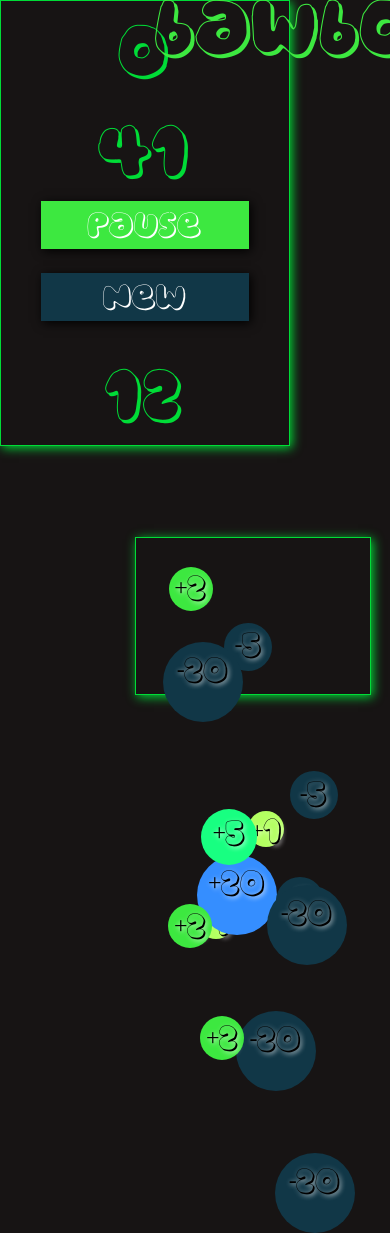
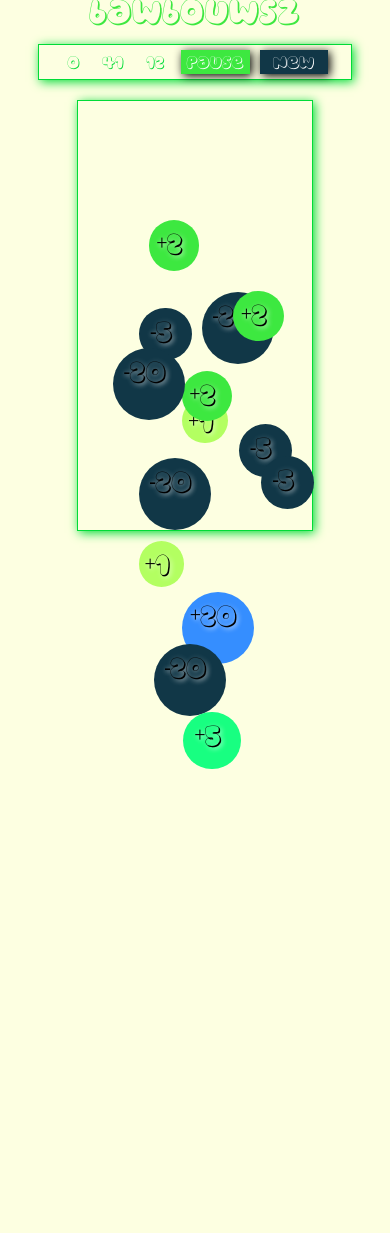
Before and after one commit to suarez96/bawbouwsz, a PHP site: page /index.html in a window 390 px wide; the page is wider, and only the part inside the window is pictured. After the commit the page ends 769 px from the top of that part, so only its background shows below. Run offline with PHP 8.4, Linux system fonts and the light colour scheme.

Commit message:
started responsive design

```diff
--- a/index.html
+++ b/index.html
@@ -14,13 +14,13 @@
 	<div class="score">0</div>
 	<!-- <div class="score-bubble"></div> -->
 	<div class="target">0</div>
+	<div class="time-left">20</div>
 	<button type="button" class="stop-btn">
 		PAUSE
 	</button>
 	<button type="button" class="new-game-btn">
 		NEW
 	</button>
-	<div class="time-left">20</div>
 </nav>
 
 	<!-- <div class="operator-container">
@@ -32,7 +32,7 @@
 
 <div class="game-container">
 	<div class="game">
-		<div class="stop-screen" style="display:none"></div>
+		<div class="stop-screen" style="display:none"><p>PAUSED</p></div>
 		<div class="win-screen" style="display:none"></div>
 		<div class="lose-screen" style="display:none"><p>YU WOOZ BITCH!</p></div>
 	</div>
--- a/js/game.js
+++ b/js/game.js
@@ -56,14 +56,15 @@ $(function(){
 		function margin(){return Math.floor(Math.random() * 100) + "%"};
 
 		function newBubble(){
-			bubble_type = bubbleType();//every so often (setinterval with random second argument), create bubble to extend time
+			bubble_type = bubbleType();
+			//ADD FEATURE? -> every so often (setinterval with random second argument), create bubble to extend time
 			var bubble = '<div class="bubble" style="top:' + margin() + '; left:' + margin() + ';' + bubble_type[0] + ' " id=' + createdBubbles + '" data-count=' + bubble_type[1] + '><p>' + bubble_type[2] + bubble_type[1] + '</p></div>';
 			$(".game").append(bubble);
 			createdBubbles++;
 			bubbleCount++;
 		}
 
-		var timer = setInterval(function(){
+		var timer = setInterval(function(){	//creates initial 6 bubbles, then lets them create by intervals
 			if (createdBubbles < 6) {
 				newBubble();
 			}
@@ -71,19 +72,19 @@ $(function(){
 				clearInterval(timer);
 		}, 50);
 
-		function newPosition(){
-			var h = $('.game').height() + $(window).height() - 200;
+		function newXY(){//generates new positions for bubles
+			var h = $('.game').height() + $(window).height() - 200; //FIX THIS!!!!!!!!!!!!!!!!!!!!!!!!!!!//
 			var w = $('.game').width();
 
-			var newHeight = Math.floor(Math.random() * h);
-			var newWidth = Math.floor(Math.random() * w);
+			var newY = Math.floor(Math.random() * h);
+			var newX = Math.floor(Math.random() * w);
 
-			return [newHeight, newWidth];
+			return [newY, newX];
 		}
 
-		function moveBubbles(span = 5000){
+		function moveBubbles(span = 5000){//moves bubbles to new position generated by newXY() function
 				$('.bubble').each(function(index){
-					var trajectory = newPosition();
+					var trajectory = newXY();
 					$(this).animate({top: trajectory[0], left: trajectory[1]}, span, "linear", 0)
 				});
 				return true;
@@ -139,20 +140,27 @@ $(function(){
 		}
 
 		function pauseGame(){
+
+			console.log($(window).height());
+
 			moveBubbles(100);
 			$('.bubble').each(function(index){$(this).stop();});
 			clearInterval(generatorTimer);
 			clearInterval(countDown);
+
+
 			if ($('.stop-screen').css('display') == "none") {
 				$('.stop-screen').css('display',  "block");
 				$('.stop-btn').html("Resume");
 			}
+
 			else {
 				generatorTimer = newBubbleTimer(1000);
 				countDown = newCountdown();
 				$('.stop-screen').css('display', "none");
 				$('.stop-btn').html("stop");
 			}
+
 		}
 
 		countDown = newCountdown();
@@ -188,6 +196,17 @@ $(function(){
 			pauseGame();
 		});
 
+		$(document).keypress(function(event){
+			if (event.which == 112)
+				pauseGame();
+		});
+
+		$(document).keypress(function(event){
+			if (event.which == 110) {
+				location.reload();
+			}
+		});
+
 		$('.game-container').on('click', '.win', function(){location.reload()});
 		$('nav').on('click', '.new-game-btn', function(){location.reload()});
 
--- a/stylesheet.css
+++ b/stylesheet.css
@@ -18,25 +18,30 @@ body{
 	position: absolute;
 	border-radius:100%;
 	z-index: 10;
-	font-size: 20px;
+	font-size: 8px;
+	padding: 3em;
 	text-align: center;
 }
 .bubble > p{
 	color: #000;
 	text-shadow: 1px 1px 5px #fff;
-	margin-top: 18%;
+	margin-top: -0.4em;
+	margin-left: -0.4em;
 }
 .game{
 	position: relative;
 	padding: 20% 5%;
 	height: 100%;
 	width: 50%;
-	float: right;
-	margin-right: 5%;
-	margin-top: 3.8em;
+	margin: auto;
+	/*margin-top: -1em;*/
+	/*margin-right: 5%;*/
+	overflow: hidden;
 }
+
 .game, nav, body{
-	background-color: #171414;
+	background-color: #fdffe1;
+	/*background-color: #171414;*/
 }
 nav, .win, .game, .stop-btn:hover, .new-game-btn:hover, .operator:hover{
 	border: 1px solid #00dc37;
@@ -47,15 +52,20 @@ nav, .win, .game, .stop-btn:hover, .new-game-btn:hover, .operator:hover{
 	display: inline;
 }
 nav{
+	display: inline-block;
 	opacity:1;
 	text-align: center;
 	height: 100%;
 	float: left;
+	margin-left: 1em;
+	margin-top: -0.8em;
 	width: 12em;
 }
+
 .operator-container{
 	display: inline-block;
 }
+
 .operator{
 	border-style: none;
 	margin-top: 0.8em !important;
@@ -113,18 +123,22 @@ nav{
 	z-index:40;
 }
 .title{
-	position: absolute;
-	z-index: 40;
+	/*position: absolute;
+	z-index: 40;*/
+	position: relative;
+	display: block;
 	margin: auto;
+	margin-bottom: 0.4em;
+	text-align: center;
 	font-size: 54px;
-	left: 40%;
+	/*left: 40%;*/
 	color: #3de840;
 }
 .lose-screen{
 	background-color:#da0404;
 	z-index:50;
 }
-.lose-screen > p{
+.lose-screen > p, .stop-screen > p{
 	font-size: 3em;
 }
 .win{
@@ -145,3 +159,67 @@ nav{
 .win:hover, .operator:hover, .stop-btn:hover, .new-game-btn:hover{
 	transform: scale(1.05, 1.05);
 }
+
+/*START MEDIA QUERIES*/
+
+@media screen and (max-width: 991px){
+	*{
+		font-size: 20px;
+	}
+	.bubble{
+		font-size: 12px;
+		padding: 1em;
+	}
+	.bubble > p{
+		margin-top: 0em;
+	}
+	.game{
+		width: 50%;
+		padding: 80% 5% 30% 5%;/*put 80% only on portrait orientation*/
+		margin-bottom: 1em;
+		/*margin-top: 1em;*/
+		overflow: visible;
+	}
+
+	nav{
+		float: none;
+		display: block;
+		width: 80%;
+		margin: 1em auto;
+	}
+
+	.score, .target, .time-left, .operator, .stop-btn, .new-game-btn{
+		text-align: center;
+		display: inline;
+		font-size: 12px;
+		margin-top: 0.4em;
+		margin-bottom: 0.4em;
+	}
+	.stop-btn, .new-game-btn{
+		width: 22%;
+	}
+	.lose-screen > p, .stop-screen > p{
+		font-size: 1em;
+		text-align: center;
+		/*left: 24%;*/
+	}
+	.title{
+		font-size: 24px;
+		margin-bottom: 0;
+	}
+}
+
+/*scrollbar styles, only visible in safari and chrome*/
+::-webkit-scrollbar{
+  width: 6px;  /* for vertical scrollbars */
+  height: 6px; /* for horizontal scrollbars */
+}
+::-webkit-scrollbar-track{
+  background: #411934;
+}
+::-webkit-scrollbar-thumb{
+  background: #3de840;
+}
+::-webkit-scrollbar-corner{
+    background: #2C001E;
+}
```
